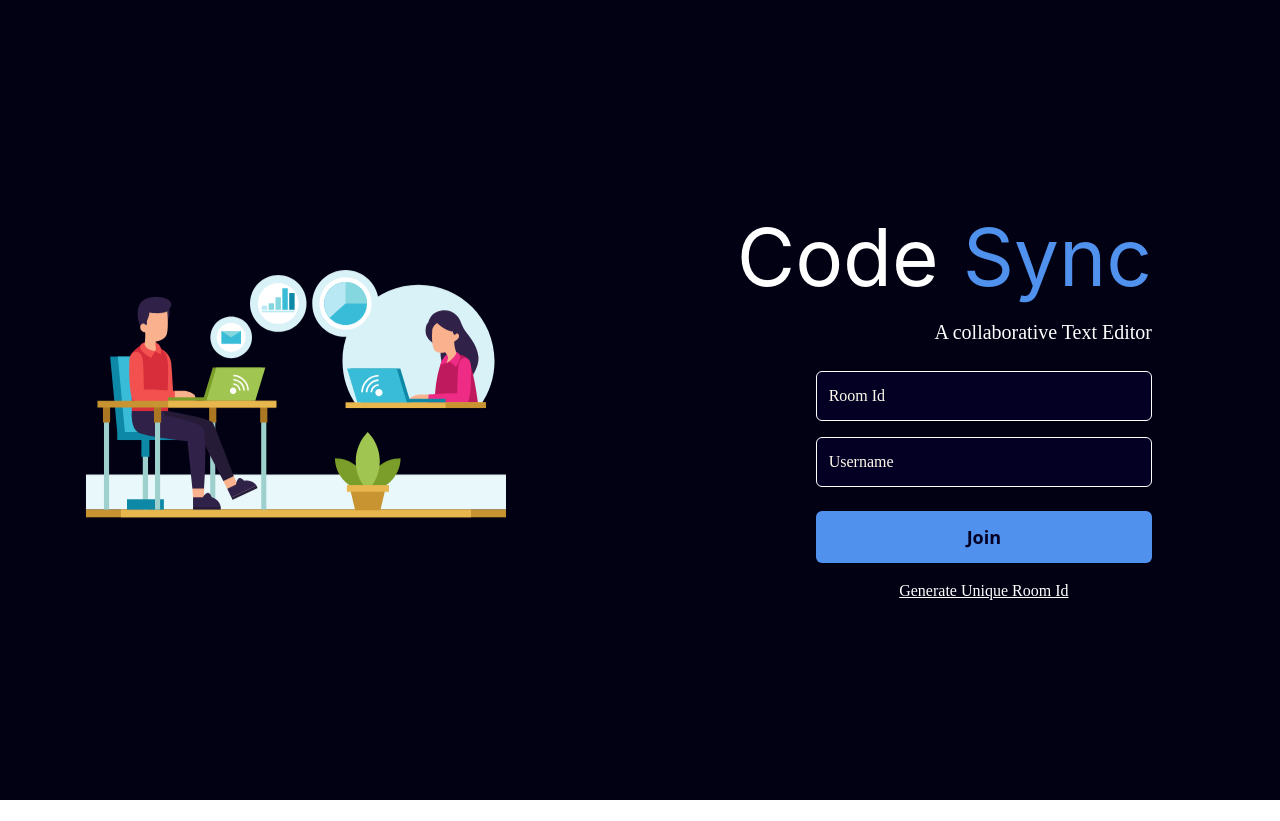
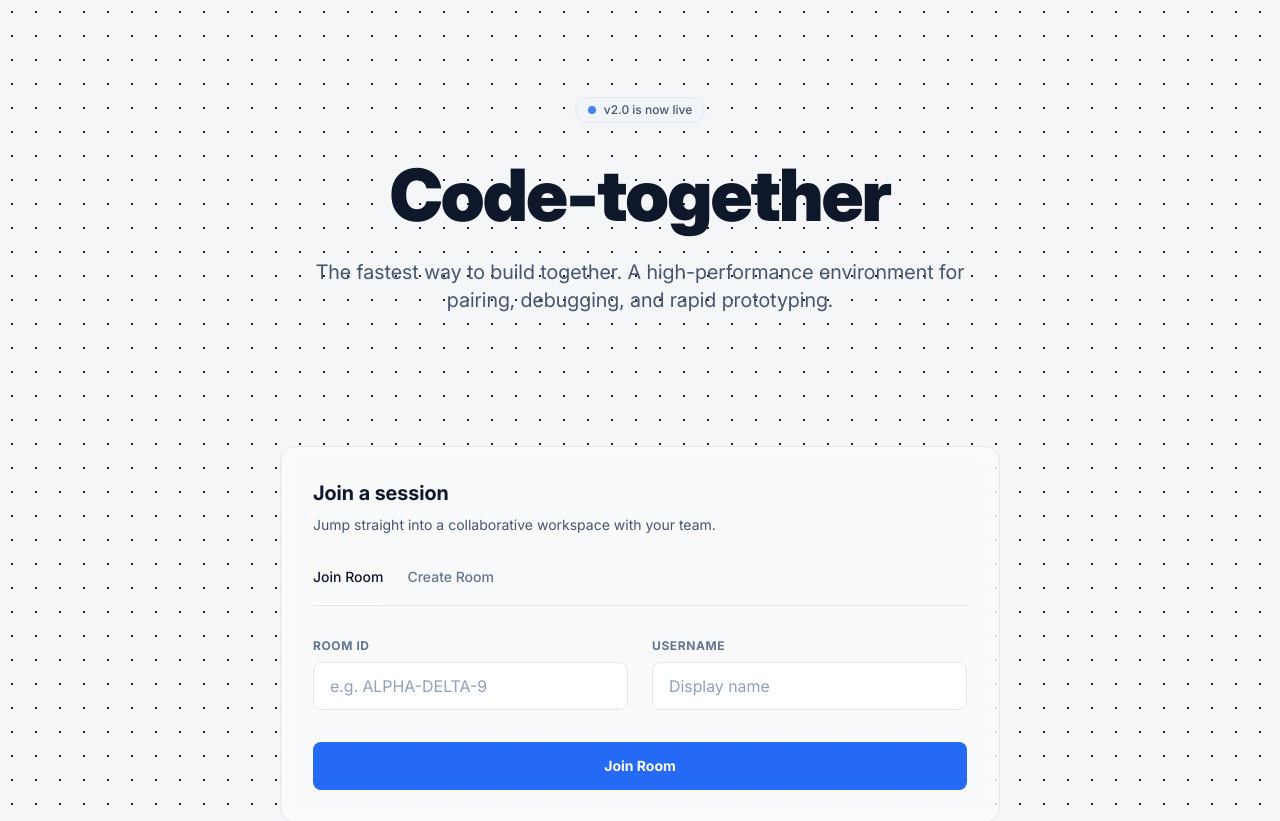
Before and after one commit to ishur0672-cmyk/Code-Sync, a React (Vite) app in the folder client/: page / in a window 1280 px wide. Shown: the top 821 px of the page. Before the commit the page ends 800 px from the top, so only its background shows below. Built offline with nearby package versions, Linux system fonts and the light colour scheme.

Commit message:
redesigned homepage
Signed-off-by: Sangam Pratap Singh <sangampratapsingh21012006@gmail.com>

```diff
--- a/client/index.html
+++ b/client/index.html
@@ -4,6 +4,7 @@
     <meta charset="UTF-8" />
     <link rel="icon" type="image/svg+xml" href="/logo_2.svg" />
     <meta name="viewport" content="width=device-width, initial-scale=1.0" />
+    <link href="https://fonts.googleapis.com/css2?family=Material+Symbols+Outlined:wght,FILL@100..700,0..1&display=swap" rel="stylesheet" />
     <title>CodeSync</title>
   </head>
   <body>
--- a/client/src/Components/HomePage/Form.jsx
+++ b/client/src/Components/HomePage/Form.jsx
@@ -1,77 +1,95 @@
-import React, { useContext, useState } from 'react'
-import {v4} from 'uuid'
-import {useNavigate} from 'react-router-dom'
+import React, { useState } from 'react'
+import { v4 } from 'uuid'
+import { useNavigate } from 'react-router-dom'
 
 const Form = () => {
     const navigate = useNavigate()
 
     const [roomId, setRoomId] = useState('')
     const [userName, setUsername] = useState('')
-    const createNewRoom = (e)=>{
-        e.preventDefault()
-        const id = v4()
-        setRoomId(id)
+    const [mode, setMode] = useState('join') // 'join' or 'create'
 
-        // console.log(id)
+    const handleAction = () => {
+        if (!userName) return;
 
+        let targetRoomId = roomId;
 
+        if (mode === 'create') {
+            targetRoomId = v4();
+            setRoomId(targetRoomId); // Optional, but good if they navigate back
+        } else if (!targetRoomId) {
+            return; // Requires Room ID to join
         }
 
-    const joinRoom = () => {
-        if (!roomId || !userName){
-            return;
-        }
-
-        navigate(`/text-editor/${roomId}`, {
+        navigate(`/text-editor/${targetRoomId}`, {
             state: {
                 userName
             },
             replace: true
         })
-
     }
 
     return (
-        <>
-        <div className="flex flex-col gap-4 w-full ">
-            <form className='flex w-full flex-col gap-4'>
+        <div className="p-8 rounded-2xl border border-slate-200 dark:border-slate-800 bg-white/50 dark:bg-black/50 backdrop-blur-sm w-full text-left">
+            <div className="mb-8">
+                <h3 className="text-xl font-bold text-slate-900 dark:text-white mb-2">{mode === 'join' ? 'Join a session' : 'Create a session'}</h3>
+                <p className="text-sm text-slate-600 dark:text-slate-400">Jump straight into a collaborative workspace with your team.</p>
+            </div>
+            <div className="flex gap-6 border-b border-slate-200 dark:border-slate-800 mb-8">
+                <button
+                    onClick={() => setMode('join')}
+                    className={`pb-4 text-sm font-medium border-b-2 transition-all ${mode === 'join' ? 'text-slate-900 dark:text-white border-white' : 'border-transparent text-slate-500 dark:text-slate-400 hover:text-slate-900 dark:hover:text-white'}`}
+                >
+                    Join Room
+                </button>
+                <button
+                    onClick={() => setMode('create')}
+                    className={`pb-4 text-sm font-medium border-b-2 transition-all ${mode === 'create' ? 'text-slate-900 dark:text-white border-white' : 'border-transparent text-slate-500 dark:text-slate-400 hover:text-slate-900 dark:hover:text-white'}`}
+                >
+                    Create Room
+                </button>
+            </div>
+
+            <form className={`grid grid-cols-1 ${mode === 'join' ? 'md:grid-cols-2' : ''} gap-6 mb-8`} onSubmit={(e) => { e.preventDefault(); handleAction(); }}>
+                {mode === 'join' && (
+                    <div className="flex flex-col gap-2 relative">
+                        <label className="text-xs font-bold uppercase tracking-wider text-slate-500 dark:text-slate-400">Room ID</label>
                         <input
                             type="text"
                             name="roomId"
                             onChange={(e) => setRoomId(e.target.value)}
                             value={roomId}
-                    placeholder="Room Id"
-                    className=" rounded-md border font-[Fira_Code] border-white bg-darkHover px-3 py-3 bg-[#040024] focus:outline-none text-white placeholder-amber-50"
+                            placeholder="e.g. ALPHA-DELTA-9"
+                            className="w-full h-12 px-4 rounded-lg bg-white dark:bg-slate-900 border border-slate-200 dark:border-slate-800 text-slate-900 dark:text-white focus:ring-2 focus:ring-primary/20 focus:border-primary outline-none transition-all placeholder:text-slate-400 dark:placeholder:text-slate-600"
                         />
+                    </div>
+                )}
+                <div className="flex flex-col gap-2">
+                    <label className="text-xs font-bold uppercase tracking-wider text-slate-500 dark:text-slate-400">Username</label>
                     <input
                         type="text"
                         name="username"
-                    placeholder="Username"
+                        placeholder="Display name"
                         value={userName}
                         onChange={(e) => setUsername(e.target.value)}
-                    className="w-full rounded-md border font-[Fira_Code] bg-[#040024] border-white bg-darkHover px-3 py-3 focus:outline-none text-white placeholder-amber-50"
+                        onKeyDown={(e) => {
+                            if (e.key === 'Enter') {
+                                handleAction();
+                            }
+                        }}
+                        className="w-full h-12 px-4 rounded-lg bg-white dark:bg-slate-900 border border-slate-200 dark:border-slate-800 text-slate-900 dark:text-white focus:ring-2 focus:ring-primary/20 focus:border-primary outline-none transition-all placeholder:text-slate-400 dark:placeholder:text-slate-600"
                     />
-                <button
-                    type='button'
-                    className="mt-2 w-full rounded-md bg-primary px-8 py-3 text-lg font-bold text-[#040024] bg-[#4F91EC]"
-
-                    onClick={() => {
-                        joinRoom();
-                    }}
-
-                >
-                    Join
-                </button>
+                </div>
             </form>
 
             <button
-                onClick={createNewRoom}
-                className="cursor-pointer select-none underline text-white font-[Fira_Code]"
+                type="button"
+                onClick={handleAction}
+                className="w-full h-12 bg-primary text-white text-sm font-bold rounded-lg hover:opacity-90 transition-opacity"
             >
-                Generate Unique Room Id
+                {mode === 'join' ? 'Join Room' : 'Start Session'}
             </button>
         </div>
-        </>
     )
 }
 
--- a/client/src/Components/HomePage/Home.jsx
+++ b/client/src/Components/HomePage/Home.jsx
@@ -1,34 +1,35 @@
 import React from 'react'
-import Hero from '../../assets/hero_.svg'
 import Form from './Form'
-
 
 const Home = () => {
     return (
         <>
-        <div className='bg-[#020013] h-[100vh] flex flex-row gap-[15px]  justify-center items-center px-32'>
-            {/* Hero Image */}
-            <div className='text-white flex-1'>
-                <img src={Hero} alt="" className='scale-125 animate-move'/>
+            <div className="relative min-h-screen w-full flex flex-col overflow-x-hidden dot-grid bg-background-light dark:bg-background-dark font-display text-slate-900 dark:text-slate-100 antialiased">
+                <main className="flex-1 flex flex-col items-center">
+                    {/* Hero Section */}
+                    <section className="w-full max-w-5xl px-6 pt-24 pb-16 text-center">
+                        <div className="inline-flex items-center gap-2 px-3 py-1 rounded-full bg-slate-100 dark:bg-slate-800 border border-slate-200 dark:border-slate-700 mb-8">
+                            <span className="flex h-2 w-2 rounded-full bg-primary animate-pulse"></span>
+                            <span className="text-xs font-medium text-slate-600 dark:text-slate-300">v2.0 is now live</span>
                         </div>
+                        <h1 className="text-5xl md:text-7xl font-black text-slate-900 dark:text-white leading-[1.1] tracking-tight mb-6">Code-together</h1>
+                        <p className="text-lg md:text-xl text-slate-600 dark:text-slate-400 font-normal max-w-2xl mx-auto mb-10">
+                            The fastest way to build together. A high-performance environment for pairing, debugging, and rapid prototyping.
+                        </p>
+                    </section>
 
-            {/* Right Side */}
-            <div className='flex-2 flex flex-col items-end'>
-                <div className="heding-topic flex flex-row gap-6 items-baseline text-right">
-                    <h1 className='text-white font-[Inter] text-[80px] font-[400]'>Code</h1>
-                    <h1 className='text-[#4F91EC] font-[Inter] text-[80px] font-[400]'>Sync</h1>
+                    {/* Interaction Section */}
+                    <section className="w-full max-w-3xl px-6 py-7">
+                        <Form />
+                    </section>
+                </main>
+
+                {/* Footer */}
+                <footer className="w-full max-w-7xl mx-auto px-6 py-12 border-t border-slate-200 dark:border-slate-800 flex flex-col md:flex-row justify-between items-center gap-6">
+                    <div className="flex items-center gap-4 text-slate-500 dark:text-slate-400 text-sm">
+                        <span>© 2024 Code Sync Inc.</span>
                     </div>
-
-                <div className="flex">
-                <p className='text-white font-[Fira_Code] text-[20px] text-right'>A collaborative Text Editor</p>
-                </div>
-                <br />
-                <div className="flex w-full items-center justify-center sm:w-1/2">
-                    <Form />
-                </div>
-
-
-            </div>
+                </footer>
             </div>
         </>
     )
--- a/client/src/index.css
+++ b/client/src/index.css
@@ -1,6 +1,13 @@
 @import "tailwindcss";
+@font-face {
+  font-family: 'Inter';
+  src: url('/Fonts/Inter_Variable.ttf') format('truetype');
+}
 
-
+.dot-grid {
+  background-image: radial-gradient(circle, #222 1px, transparent 1px);
+  background-size: 24px 24px;
+}
 .remote-cursor {
   width: 2px;
   background-color: red;
@@ -9,6 +16,10 @@
 
 
 @theme {
+    --color-primary: #256af4;
+    --color-background-light: #f5f6f8;
+    --color-background-dark: #000000;
+    --font-display: "Inter", sans-serif;
     --animate-move: move 3s ease-out infinite;
     @keyframes move {
       0% {
```
Also changed, not shown: client/public/Fonts/Inter_Variable.ttf (added), 1 other file (tests, documents, lock files or other folders). Lines whose indentation alone changed are shown as unchanged.
